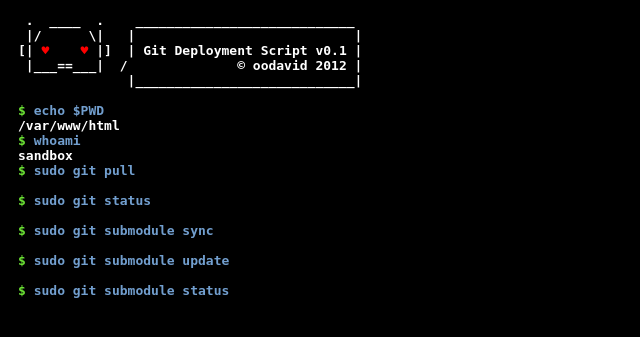
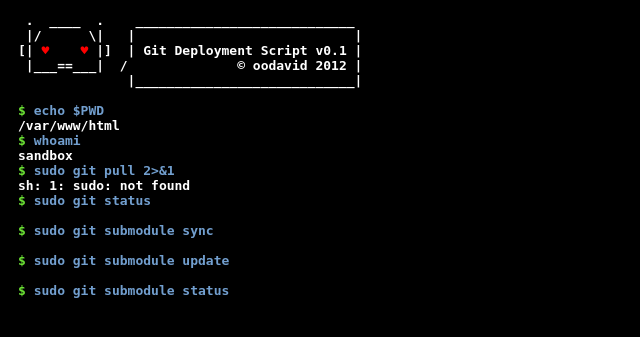
Before and after one commit to jon3882/mealPlanner, a PHP site: page /deploy.php in a window 1280 px wide. Shown: the top 337 px of the page, without its empty margins (0-640 px from the left). Run offline with PHP 8.4, Linux system fonts and the light colour scheme.

Commit message:
modified deployment php for error checking.

```diff
--- a/deploy.php
+++ b/deploy.php
@@ -11,7 +11,7 @@
 	$commands = array(
 		'echo $PWD',
 		'whoami',
-		'sudo git pull',
+		'sudo git pull 2>&1',
 		'sudo git status',
 		'sudo git submodule sync',
 		'sudo git submodule update',
```
